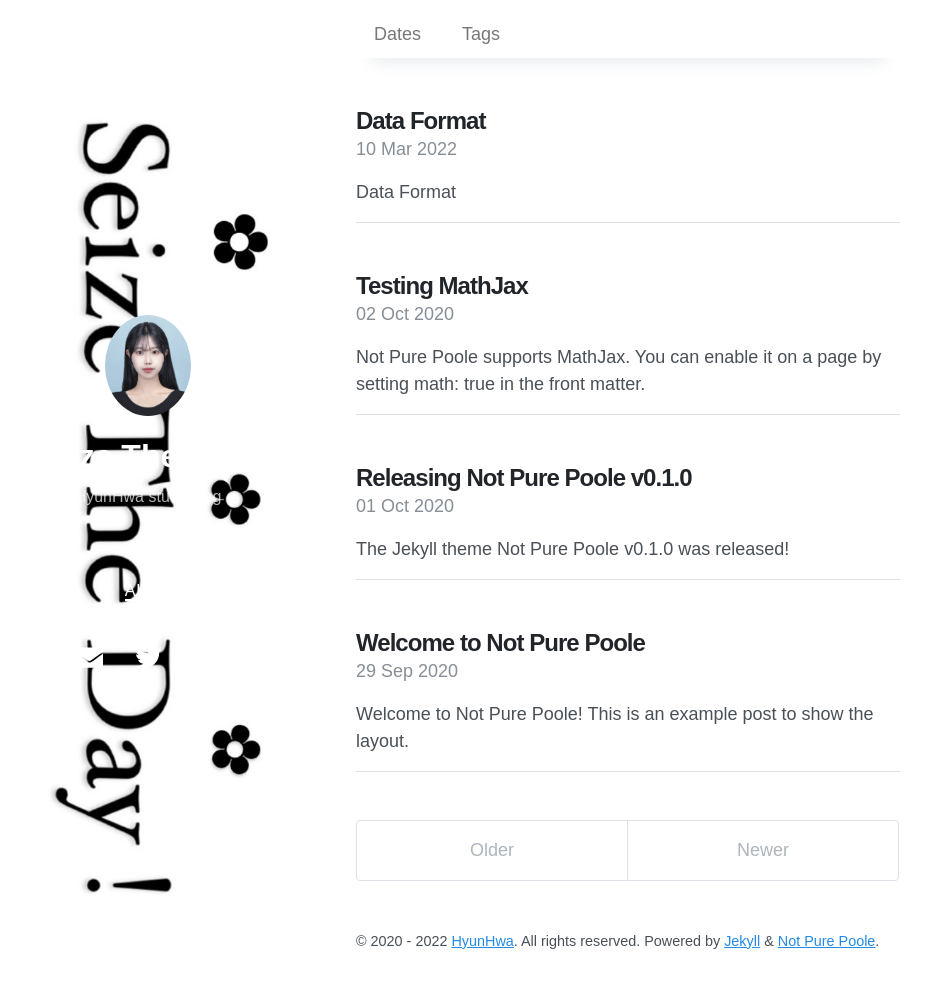
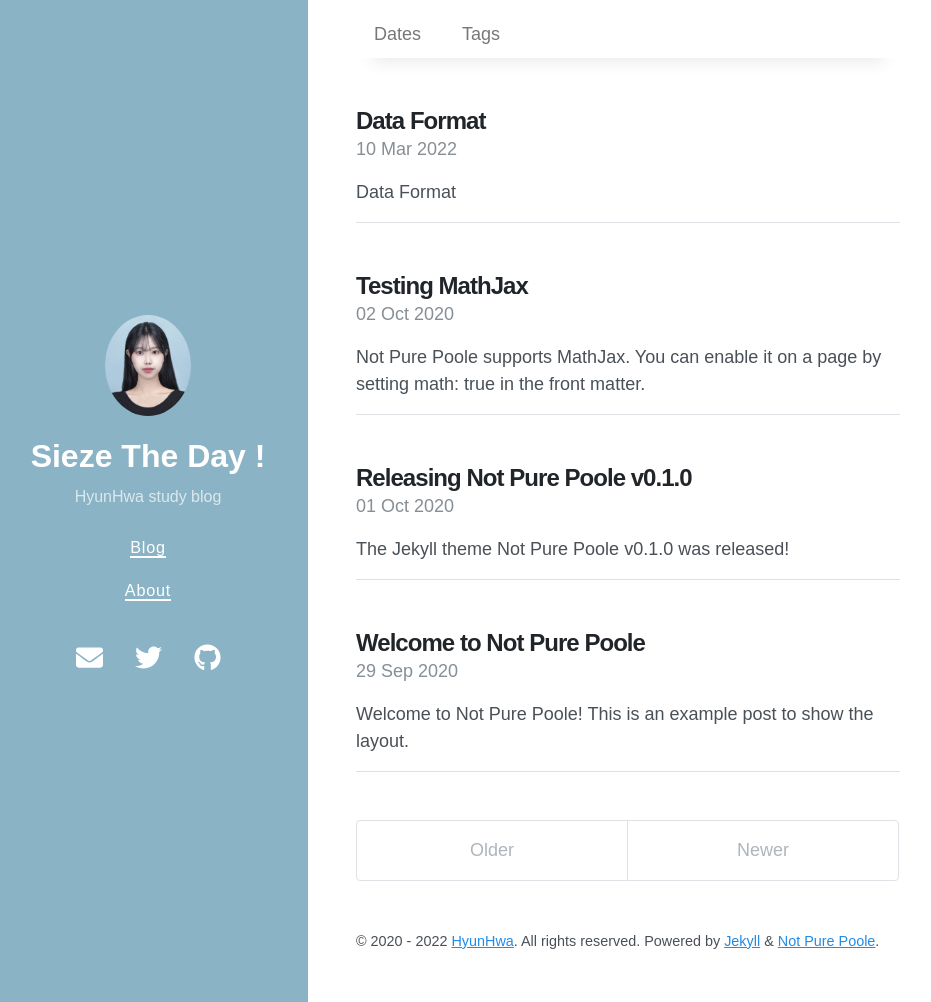
Before and after one commit to hyunnna/algorithm, a Jekyll site: the page built from index.html, in a window 1280 px wide and 1002 px high. Shown: the whole window, without its empty margins (12-943 px from the left). Built offline with Jekyll 4.4.1, drawn with Linux system fonts in a browser that asks for light colours; nearby versions of some CDN libraries; the list of posts is cut into pages by our own code.

Commit message:
Update _config.yml

```diff
--- a/_config.yml
+++ b/_config.yml
@@ -5,7 +5,7 @@ url: https://hyunnna.github.io
 avatar: /me.jpg
 paginate: 5
 permalink: pretty
-cover_image: /back.jpg
+cover_image: /blue.jpg
 
 # Gems
 plugins:
```
